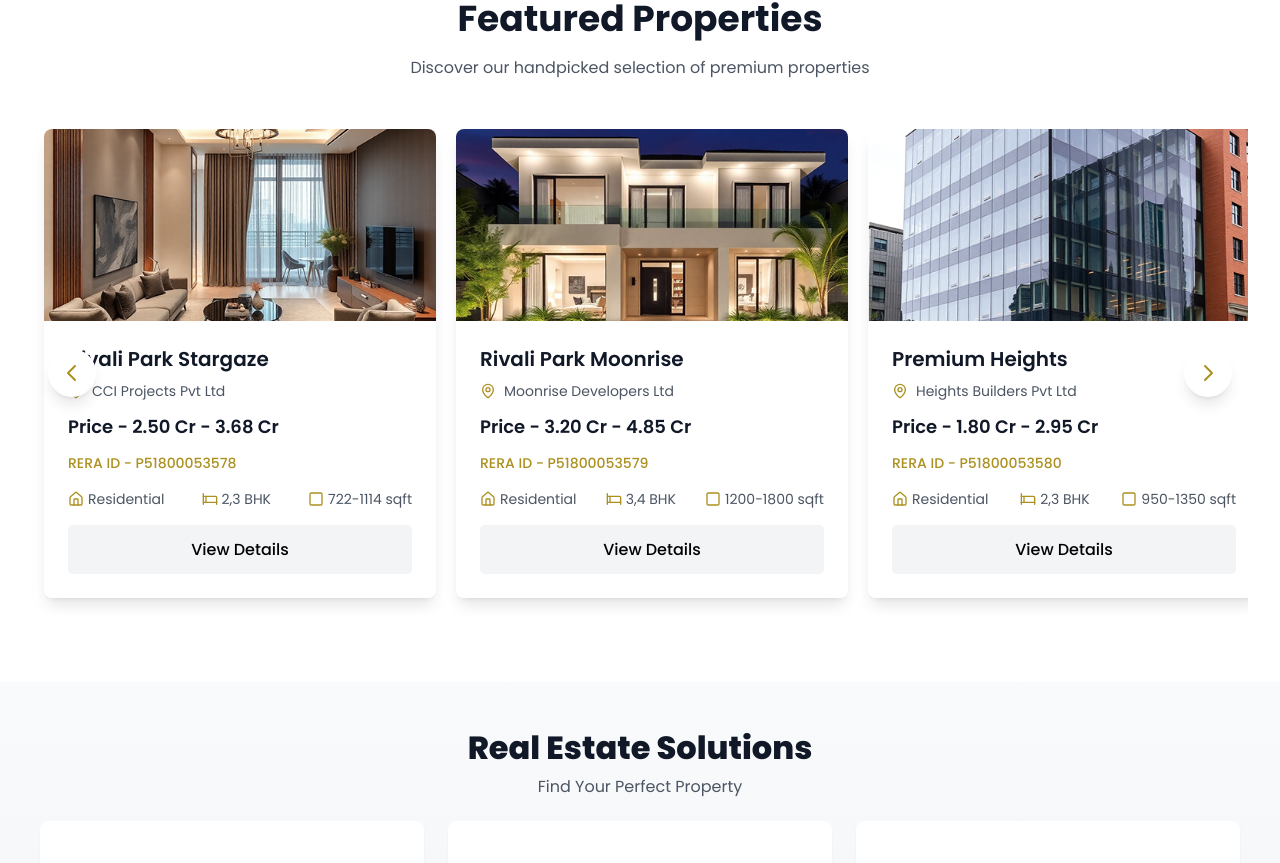
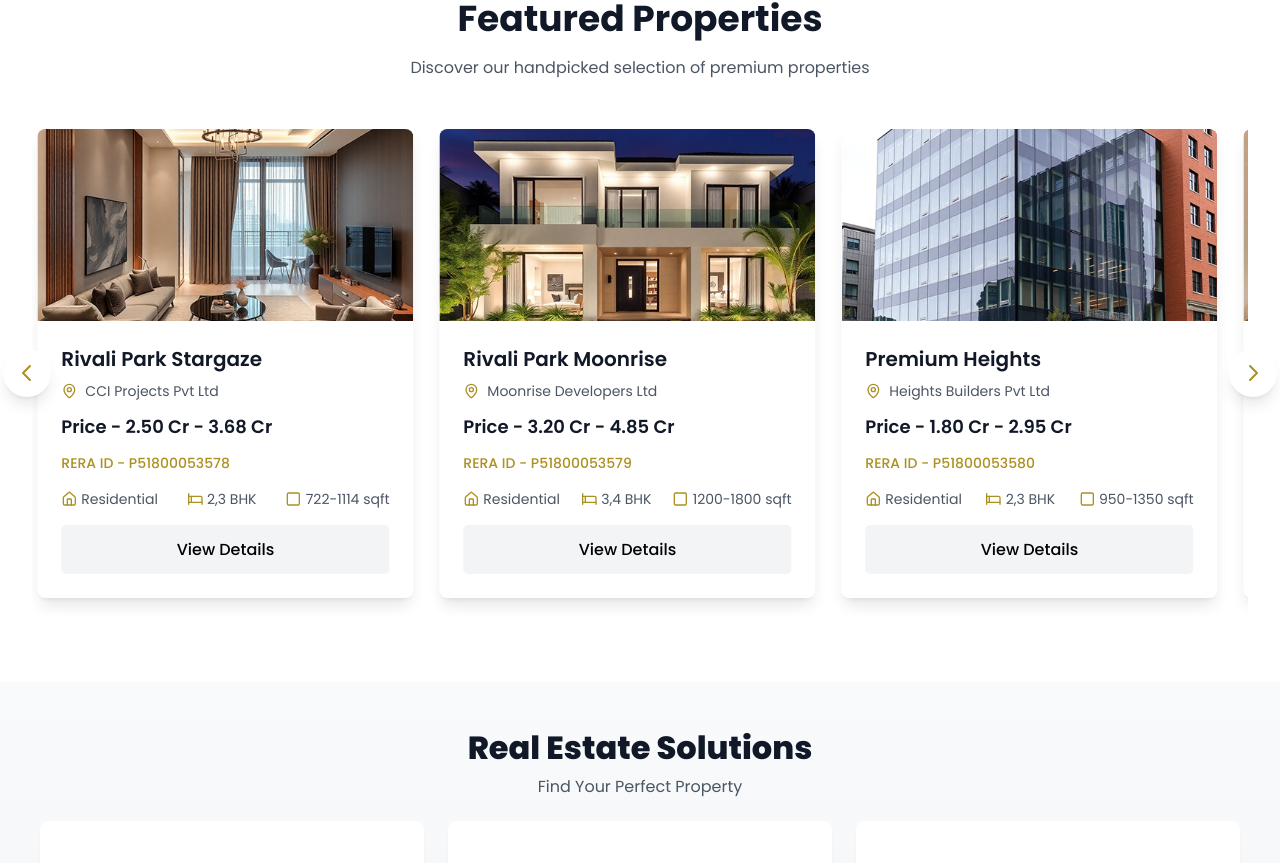
Before and after one commit to RAVI08RR/realstatemarketing, a Next.js app: page / in a window 1280 px wide. Shown: the part 1893-2756 px from the top of the page. Built offline with nearby package versions, Linux system fonts and the light colour scheme.

Commit message:
api updated on contact form

```diff
--- a/src/app/components/FeaturedProperties.js
+++ b/src/app/components/FeaturedProperties.js
@@ -82,7 +82,7 @@ const FeaturedProperties = () => {
 
   const PropertyCard = ({ property }) => (
     <div className="w-full">
-      <div className="bg-white rounded-2xl shadow-lg hover:shadow-xl transition-all duration-300 overflow-hidden group lg:w-full  w-[90%] mx-auto lg:mx-3">
+      <div className="bg-white rounded-2xl shadow-lg hover:shadow-xl transition-all duration-300 overflow-hidden group lg:w-[96%]  w-[90%] mx-auto lg:mx-3">
         {/* Property Image */}
         <div className="relative h-48 overflow-hidden">
           <Image
@@ -193,7 +193,7 @@ const FeaturedProperties = () => {
               },
               1024: {
                 slidesPerView: 3,
-                spaceBetween: 20,
+                spaceBetween: 10,
               },
             }}
             className="properties-swiper"
@@ -206,13 +206,13 @@ const FeaturedProperties = () => {
           </Swiper>
 
           {/* Custom Navigation Buttons */}
-          <button className="swiper-button-prev-custom absolute lg:left-4 left-0 top-1/2 -translate-y-1/2 z-10 bg-white hover:bg-[#AC9020] rounded-full p-3 shadow-lg hover:shadow-xl transition-all duration-300 hover:scale-110 group">
+          <button className="swiper-button-prev-custom absolute lg:left-[-29px] left-0 top-1/2 -translate-y-1/2 z-10 bg-white hover:bg-[#AC9020] rounded-full p-3 shadow-lg hover:shadow-xl transition-all duration-300 hover:scale-110 group">
             <svg className="w-6 h-6 text-[#AC9020] group-hover:text-white transition-colors duration-300" fill="none" stroke="currentColor" viewBox="0 0 24 24">
               <path strokeLinecap="round" strokeLinejoin="round" strokeWidth={2} d="M15 19l-7-7 7-7" />
             </svg>
           </button>
 
-          <button className="swiper-button-next-custom absolute lg:right-4 right-0 top-1/2 -translate-y-1/2 z-10 bg-white hover:bg-[#AC9020] rounded-full p-3 shadow-lg hover:shadow-xl transition-all duration-300 hover:scale-110 group">
+          <button className="swiper-button-next-custom absolute lg:right-[-29px] right-0 top-1/2 -translate-y-1/2 z-10 bg-white hover:bg-[#AC9020] rounded-full p-3 shadow-lg hover:shadow-xl transition-all duration-300 hover:scale-110 group">
             <svg className="w-6 h-6 text-[#AC9020] group-hover:text-white transition-colors duration-300" fill="none" stroke="currentColor" viewBox="0 0 24 24">
               <path strokeLinecap="round" strokeLinejoin="round" strokeWidth={2} d="M9 5l7 7-7 7" />
             </svg>
```
